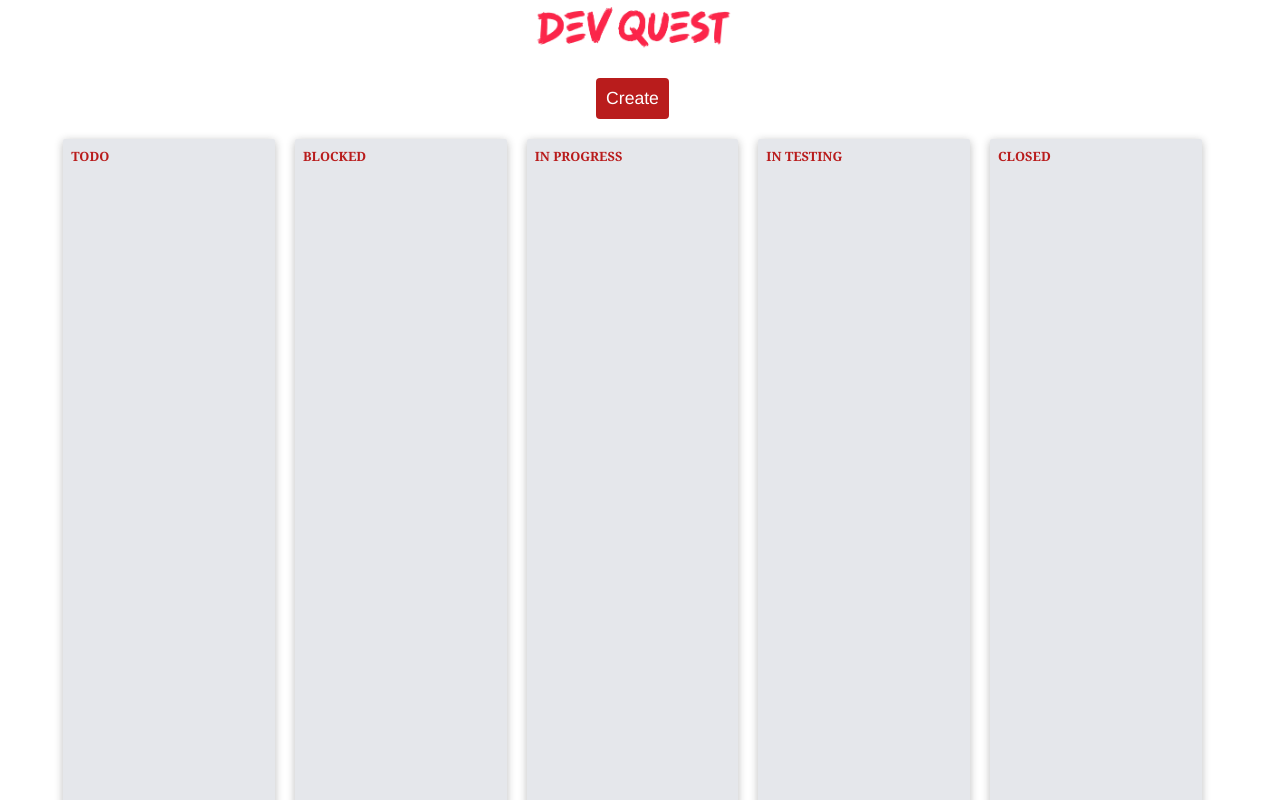
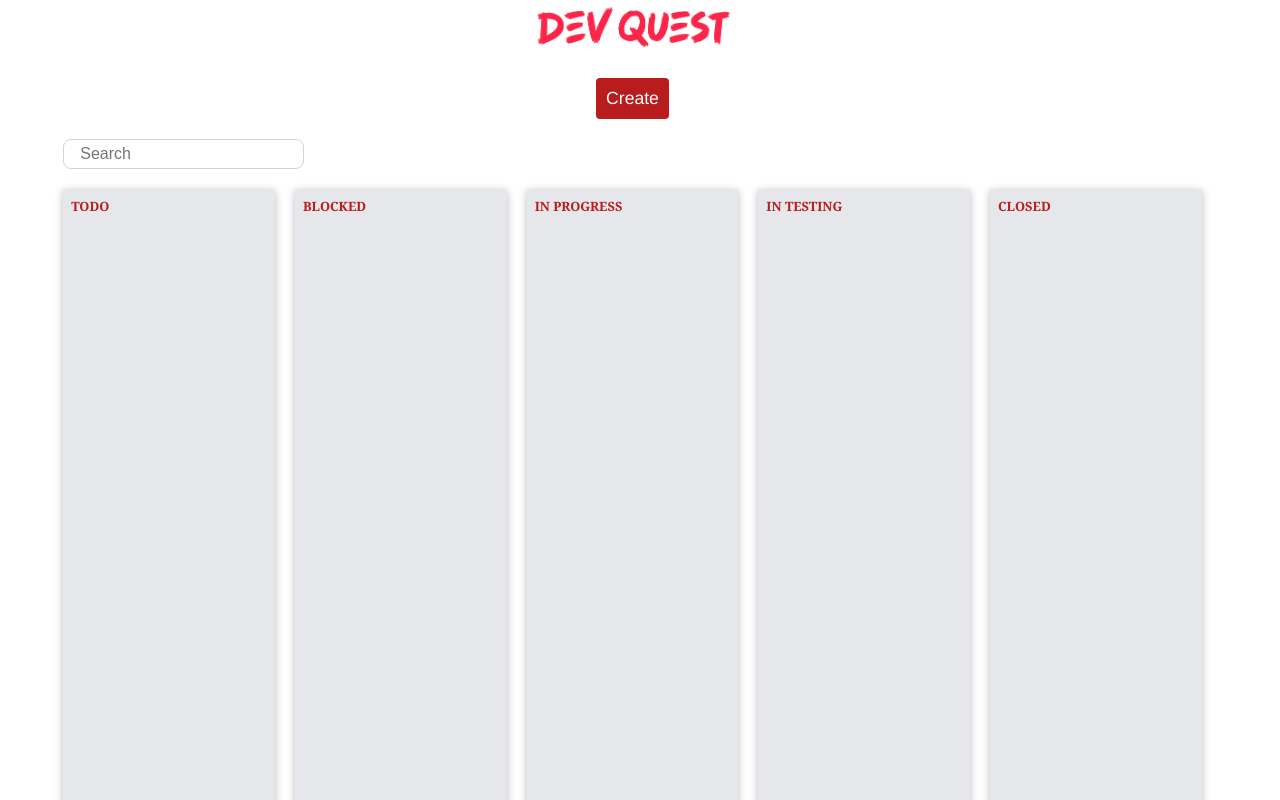
Before and after one commit to Niyukat/dev-quest, a React (Vite) app: page / in a window 1280 px wide. Shown: the top 800 px of the page. Built offline with nearby package versions, Linux system fonts and the light colour scheme.

Commit message:
feat(search): Add search filter by task title

```diff
--- a/src/tasks/Board.css
+++ b/src/tasks/Board.css
@@ -28,6 +28,11 @@
     margin-top: 20px;
 }
 
+.input-search {
+    height: 30px;
+    margin-top: 20px;
+}
+
 .create-task-form {
     display: flex;
     flex-direction: column;
@@ -51,13 +56,12 @@
     margin-top: 20px;
 }
 
-.submit-btn {
+.btn {
     background-color: #b91c1c;
     color: white;
     border: none;
-    padding: 10px;
+    padding: 8px;
     border-radius: 4px;
-    width: 100px;
 }
 
 .board-column {
--- a/src/tasks/Board.tsx
+++ b/src/tasks/Board.tsx
@@ -1,10 +1,10 @@
 import TaskCard from "./TaskCard.tsx";
 import CreateTaskModal from "./CreateTaskModal.tsx";
-import {type ReactNode, useEffect, useState} from "react";
+import {useEffect, useState} from "react";
 import type {Task} from "./types/Task.ts"
 import ShowTaskModal from "./ShowTaskModal.tsx";
 import DeleteTaskModal from "./DeleteTaskModal.tsx";
-import { Trash2 } from "lucide-react";
+import {Trash2} from "lucide-react";
 import {TASK_STATUS, TASK_STATUS_LABELS} from "./types/TaskStatus.ts";
 import './Board.css';
 import Column from "./Column.tsx";
@@ -13,6 +13,8 @@ function Board() {
     const [isCreateModalOpen, setIsCreateModalOpen] = useState(false);
     const [selectedTask, setSelectedTask] = useState<Task | null>(null);
     const [deletedTask, setDeletedTask] = useState<Task | null>(null);
+    const [search, setSearch] = useState<string>("");
+    const normalizedSearch = search.trim().toLowerCase();
     const [tasks, setTasks] = useState<Task[]>(() => {
         const storedTasks = localStorage.getItem("tasks");
 
@@ -46,13 +48,22 @@ function Board() {
             <div  className="board-actions">
                 <button type="button" onClick={() => setIsCreateModalOpen(true)} className="create-task-btn">Create</button>
             </div>
+            <input
+                placeholder="Search"
+                onChange={(e) => setSearch(e.currentTarget.value)}
+                name="search"
+                className="input-search input-field"
+            />
             <div className="task-board">
                 {
-                    Object.values(TASK_STATUS).map((status): ReactNode => {
-                        return (
+                    Object.values(TASK_STATUS).map((status) => (
                         <Column key={status} title={TASK_STATUS_LABELS[status]}>
-                                { tasks.map((task) => (
-                                    status === task.status &&
+                            {
+                                tasks.filter((task) =>
+                                    status === task.status
+                                    && task.title.toLowerCase().includes(normalizedSearch)
+                                )
+                                .map((task) => (
                                     <TaskCard
                                         onClick={() => setSelectedTask(task)}
                                         key={task.id}
@@ -63,10 +74,11 @@ function Board() {
                                         </button>
                                     }
                                     />
-                                ))}
+                                ))
+                            }
                         </Column>
                         )
-                    })
+                    )
                 }
             </div>
             {
--- a/src/tasks/CreateTaskForm.tsx
+++ b/src/tasks/CreateTaskForm.tsx
@@ -27,7 +27,7 @@ function CreateTaskForm({onSubmit}: TaskFormProps) {
                 <label className="input-label" htmlFor="taskDescription">Description</label>
                 <textarea rows={6} className="input-field" name="taskDescription" id="taskDescription"/>
             </div>
-            <button className="submit-btn">Create</button>
+            <button className="btn submit-btn">Create</button>
         </form>
     );
 }
--- a/src/tasks/ShowTaskModal.tsx
+++ b/src/tasks/ShowTaskModal.tsx
@@ -100,7 +100,7 @@ function ShowTaskModal({task, onClose, onSave}: TaskModalProps) {
             <h3>Comments</h3>
             <form action={handleSubmit} className="comment-form">
                 <textarea name="content" className="input-field "></textarea>
-                <button className="submit-btn">Create</button>
+                <button className="btn submit-btn">Create</button>
             </form>
             {
                 comments.length !== 0 ?
```
Lines whose indentation alone changed are shown as unchanged.
